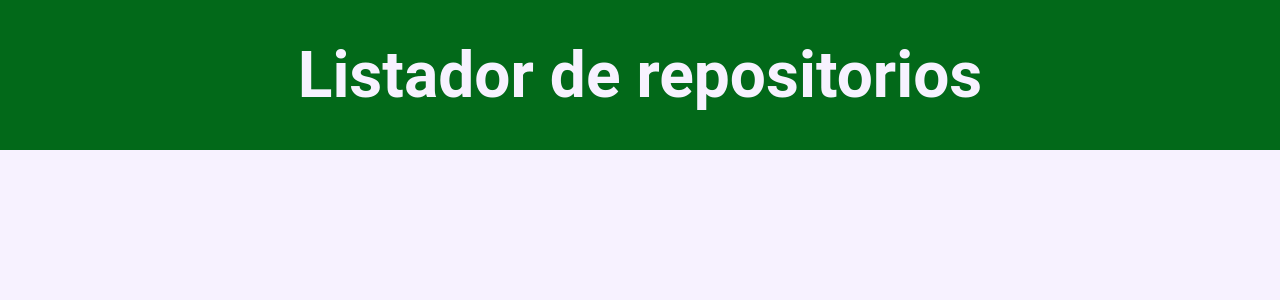
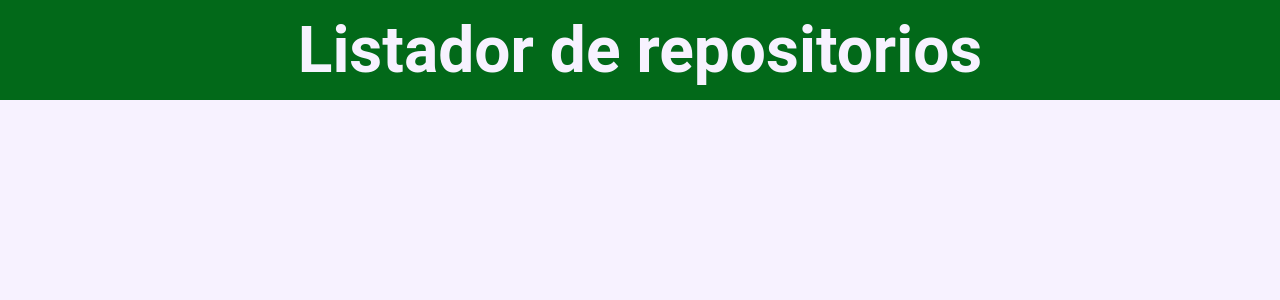
Before and after one commit to mardenrafael/listador-de-repositorios, a React (Create React App) app: page / in a window 1280 px wide. Shown: the top 300 px of the page. Built offline with nearby package versions, Linux system fonts and the light colour scheme.

Commit message:
update Div heigth

```diff
--- a/src/components/Header.js
+++ b/src/components/Header.js
@@ -4,7 +4,7 @@ import { Component } from 'react';
 
 const Div = styled.div`
     width: 100%;
-    height: 150px;
+    height: 100px;
 
     background-color: #026919;
 
```
